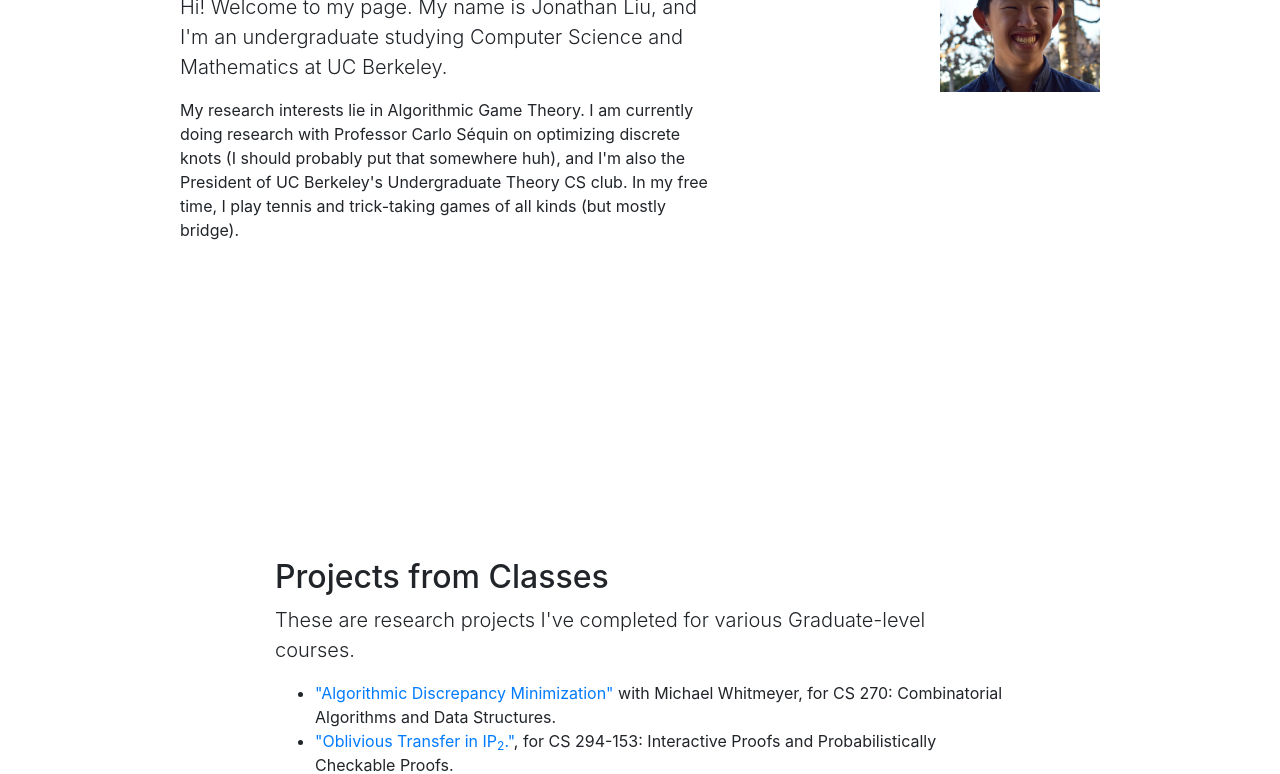
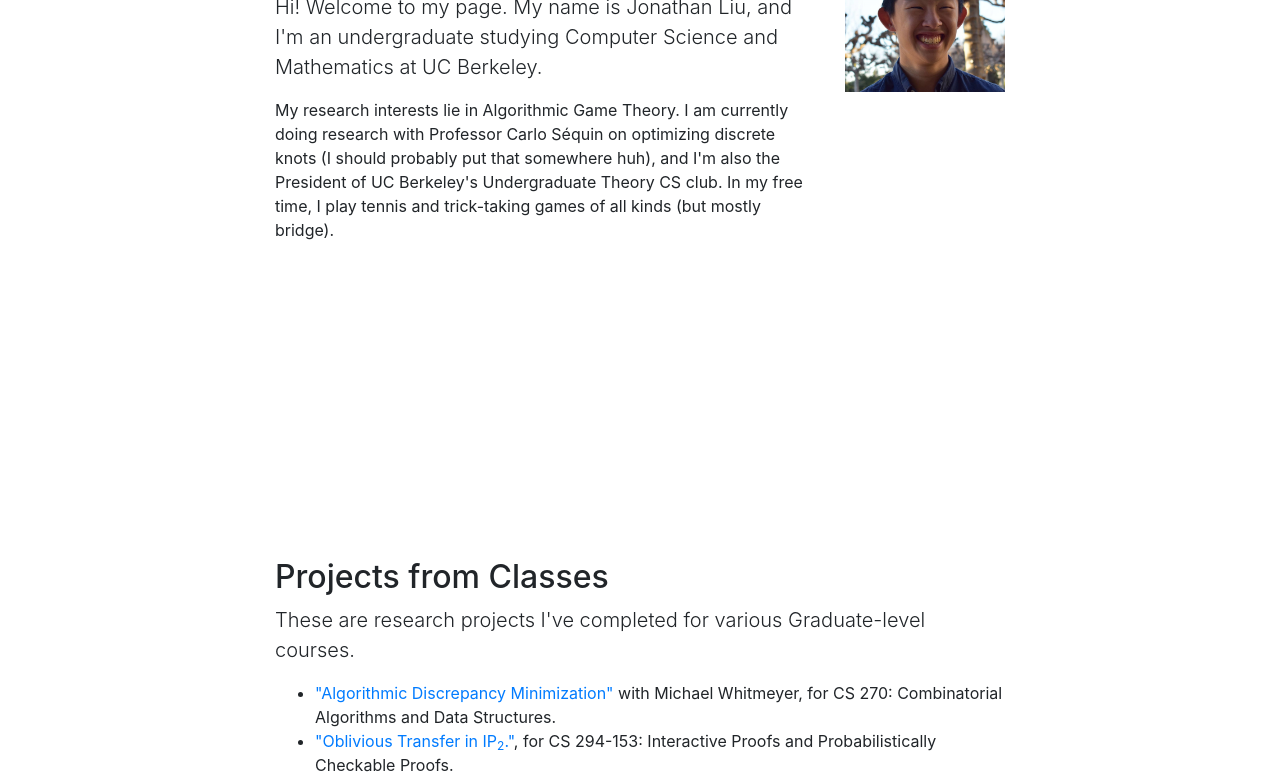
Before and after one commit to liujon23/liujon23.github.io, a website with bundled scripts: page index.html in a window 1280 px wide. Shown: the part 204-978 px from the top of the page. Built offline with nearby package versions, Linux system fonts and the light colour scheme.

Commit message:
Centers differently

```diff
--- a/index.html
+++ b/index.html
@@ -45,8 +45,8 @@
 
   <section id="about">
     <div class="container">
-      <div class="row">
-        <div class="col-lg-6 mx-auto">
+      <div class="row justify-content-md-center">
+        <div class="col-lg-6">
           <h2>About Me</h2>
           <p class="lead">Hi! Welcome to my page. My name is Jonathan Liu,
             and I'm an undergraduate studying Computer Science and
@@ -58,7 +58,7 @@
             In my free time, I play tennis and trick-taking games of all kinds
             (but mostly bridge).</p>
         </div>
-        <div class="col-sm-2 mx-auto">
+        <div class="col-sm-2">
           <img src="/src/img/prof.jpg" class="img-fluid">
         </div>
       </div>
```
